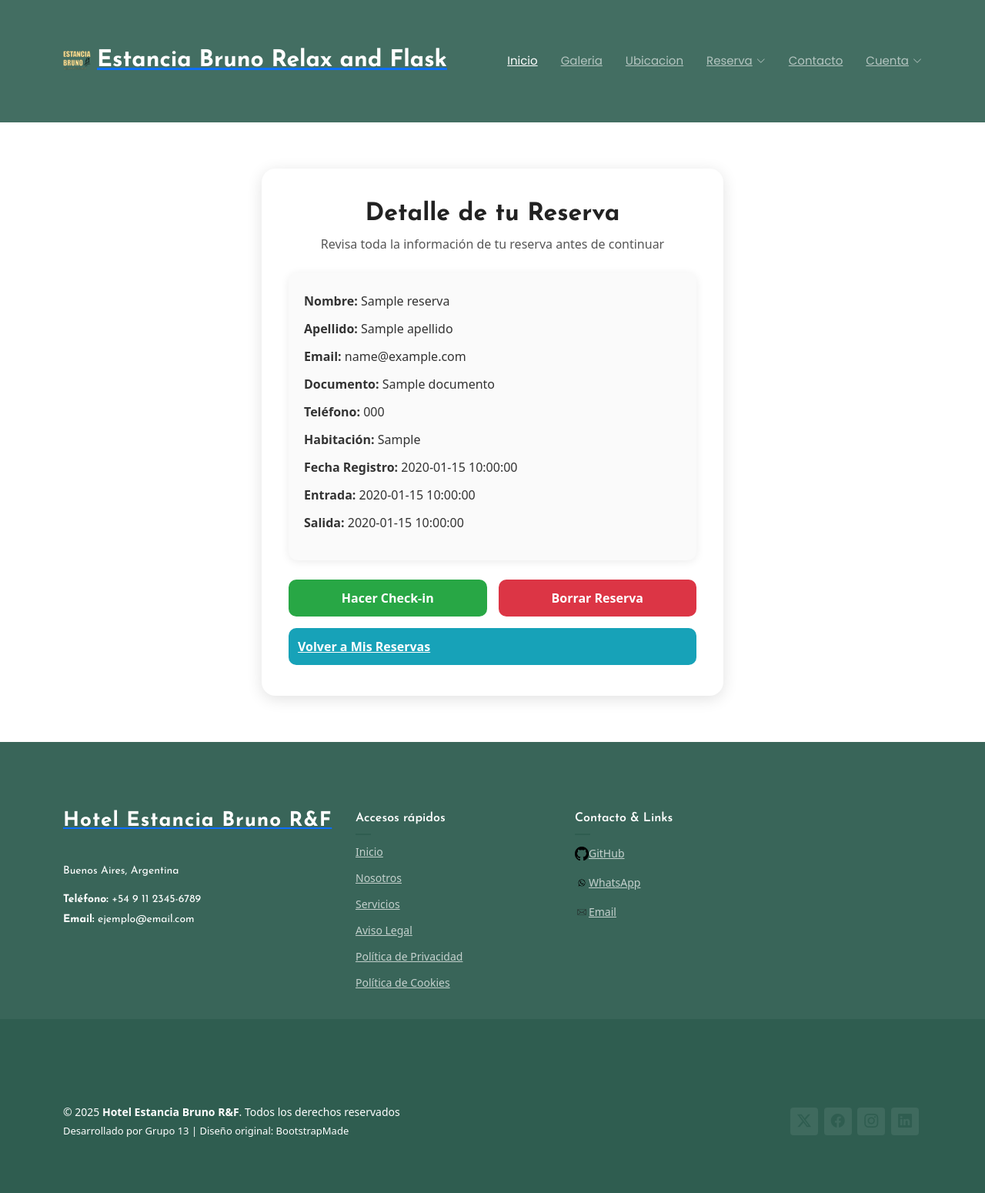
After one commit to ValentinSomoza/Grupo-IDS-TP2, a Flask app: template Frontend/templates/detalleReserva.html in a window 1280 px wide; the page is wider, and only the part inside the window is pictured. The commit adds this page. Shown: that part at 77% size. Run offline with Flask 3, Linux system fonts and the light colour scheme; the template is opened without the code that fills it: most values are stand-ins (such as "Sample title", 1, 10 or a date in 2020); parts of the project's set-up code (start-up, migrations or seed data) failed here and were passed over; some libraries are stand-ins or nearby versions.

Commit message:
[FEATURE] #43: Implemento una vista para cada reserva desde Mis Reservas y queda semi linkeado con el checkin

```diff
--- /dev/null
+++ b/Frontend/static/css/styleDetalleReserva.css
@@ -0,0 +1,52 @@
+.detalle-box {
+    background: #fafafa;
+    border-radius: 12px;
+    padding: 25px 20px;
+    margin: 25px 0;
+    box-shadow: 0 2px 12px rgba(0,0,0,0.08);
+}
+
+.detalle-box p {
+    font-size: 1rem;
+    margin-bottom: 12px;
+    color: #333;
+}
+
+.acciones-detalle {
+    display: flex;
+    flex-wrap: wrap;
+    gap: 15px;
+    margin-top: 20px;
+    justify-content: flex-start;
+}
+
+.accion-form {
+    flex: 1 1 200px;
+}
+
+.btn-confirmar {
+    width: 100%;
+    padding: 12px;
+    border: none;
+    border-radius: 10px;
+    font-size: 1rem;
+    font-weight: 600;
+    cursor: pointer;
+    transition: all 0.2s ease;
+    color: white;
+}
+
+.btn-success { background-color: #28a745; }
+.btn-success:hover { background-color: #218838; }
+
+.btn-danger { background-color: #dc3545; }
+.btn-danger:hover { background-color: #c82333; }
+
+.btn-info { background-color: #17a2b8; }
+.btn-info:hover { background-color: #138496; }
+
+@media (max-width: 768px) {
+    .acciones-detalle {
+        flex-direction: column;
+    }
+}
--- a/Frontend/templates/base.html
+++ b/Frontend/templates/base.html
@@ -13,6 +13,7 @@
         <script src="{{ url_for('static', filename='js/google_oauth.js') }}" defer></script>
         <link rel="stylesheet" href="{{ url_for('static', filename='css/flash.css') }}">
         <link rel="stylesheet" href="{{ url_for('static', filename='css/styleCompletarDatosGoogle.css') }}">
+        <link rel="stylesheet" href="{{ url_for('static', filename='css/styleDetalleReserva.css') }}">
 
         <!-- Codigo del template -->
         <meta charset="utf-8">
@@ -62,7 +63,6 @@
             <li class="dropdown"><a href="#"><span>Reserva</span> <i class="bi bi-chevron-down toggle-dropdown"></i></a>
                 <ul>
                 <li><a href="{{ url_for('eligeDatos') }}">Hacer una reserva</a></li>
-                <li><a href="{{ url_for('checkinPagina') }}">Hacer Check-in</a></li>
                  {% if session.get('logueado') %}
                 <li><a href="{{ url_for('misReservas') }}">Mis reservas</a></li>
                 {% endif %}
--- a/Frontend/templates/checkin.html
+++ b/Frontend/templates/checkin.html
@@ -23,7 +23,7 @@
         <div class="card p-4 shadow-lg rounded-4 mt-4" data-aos="fade-up" data-aos-delay="300">
 
           {% if dataCheckin %}
-            <form class="reservation-form" action="{{ url_for('checkinPagina') }}" method="POST" enctype="multipart/form-data">
+            <form class="reservation-form" method="POST" enctype="multipart/form-data">
 
               <!-- seccion de datos personales -->
               <div class="form-section">
--- /dev/null
+++ b/Frontend/templates/detalleReserva.html
@@ -0,0 +1,43 @@
+{% extends "base.html" %}
+
+{% block title %}Detalle de la reserva{% endblock %}
+
+{% block content %}
+
+<section class="pagina-reserva">
+    <div class="reserva-container">
+
+        <div class="reserva-header">
+            <h2>Detalle de tu Reserva</h2>
+            <p>Revisa toda la información de tu reserva antes de continuar</p>
+        </div>
+
+        <div class="detalle-box">
+            <p><strong>Nombre:</strong> {{ reserva.nombre }}</p>
+            <p><strong>Apellido:</strong> {{ reserva.apellido }}</p>
+            <p><strong>Email:</strong> {{ reserva.email }}</p>
+            <p><strong>Documento:</strong> {{ reserva.documento }}</p>
+            <p><strong>Teléfono:</strong> {{ reserva.telefono }}</p>
+            <p><strong>Habitación:</strong> {{ reserva.id_habitacion }}</p>
+            <p><strong>Fecha Registro:</strong> {{ reserva.fecha_registro }}</p>
+            <p><strong>Entrada:</strong> {{ reserva.fecha_entrada }}</p>
+            <p><strong>Salida:</strong> {{ reserva.fecha_salida }}</p>
+        </div>
+
+        <div class="acciones-detalle">
+            <form action="{{ url_for('redirigirCheckin', id_reserva=reserva.id) }}" method="POST" class="accion-form">
+                <button type="submit" class="btn-confirmar btn-success">Hacer Check-in</button>
+            </form>
+
+            <form action="{{ url_for('borrarReserva', id_reserva=reserva.id) }}" method="POST" class="accion-form"
+                  onsubmit="return confirm('¿Seguro que deseas eliminar esta reserva?');">
+                <button type="submit" class="btn-confirmar btn-danger">Borrar Reserva</button>
+            </form>
+
+            <a class="btn-confirmar btn-info" href="{{ url_for('misReservas') }}">Volver a Mis Reservas</a>
+        </div>
+
+    </div>
+</section>
+
+{% endblock %}
```
Also changed, not shown: Backend/routes/checkin.py (+10 -4 lines), Backend/routes/reservas.py (+61 -0 lines), Frontend/app.py (+78 -6 lines), Frontend/static/css/styleMisReservas.css (+9 -5 lines), Frontend/templates/misReservas.html (+17 -2 lines).
